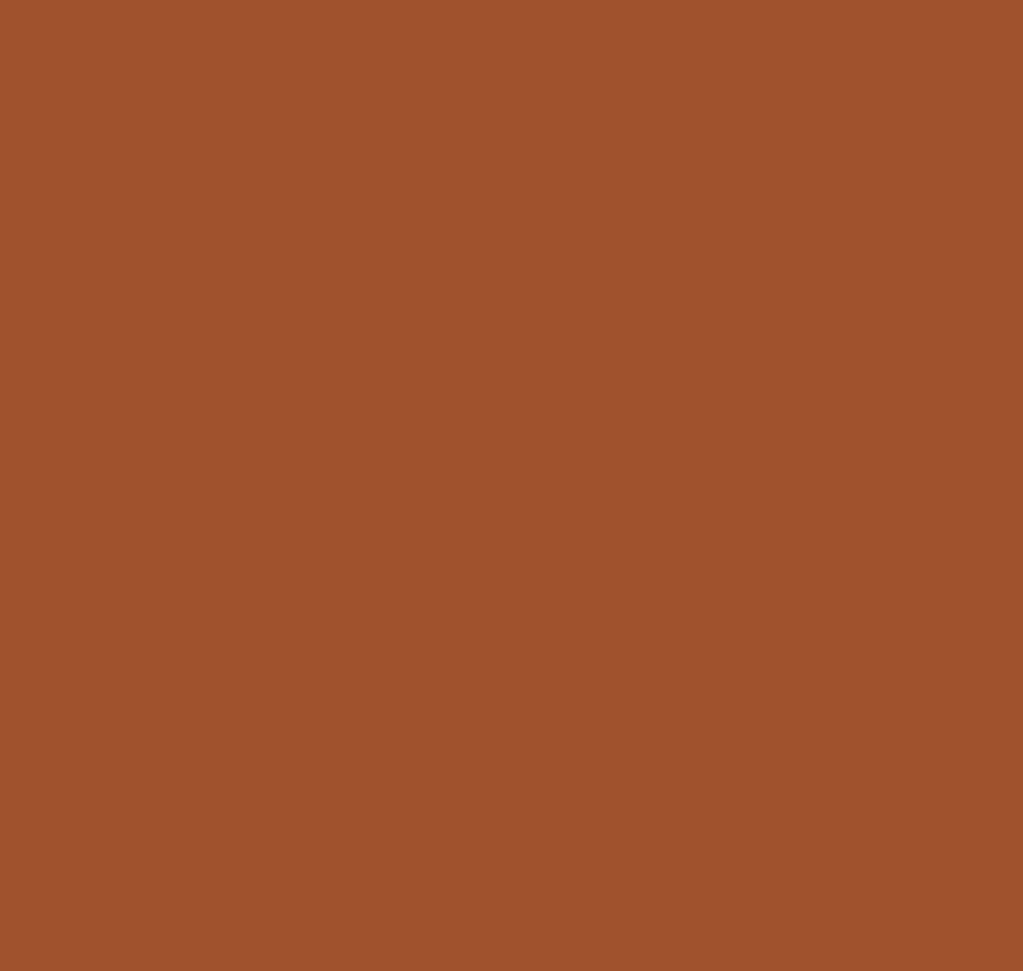
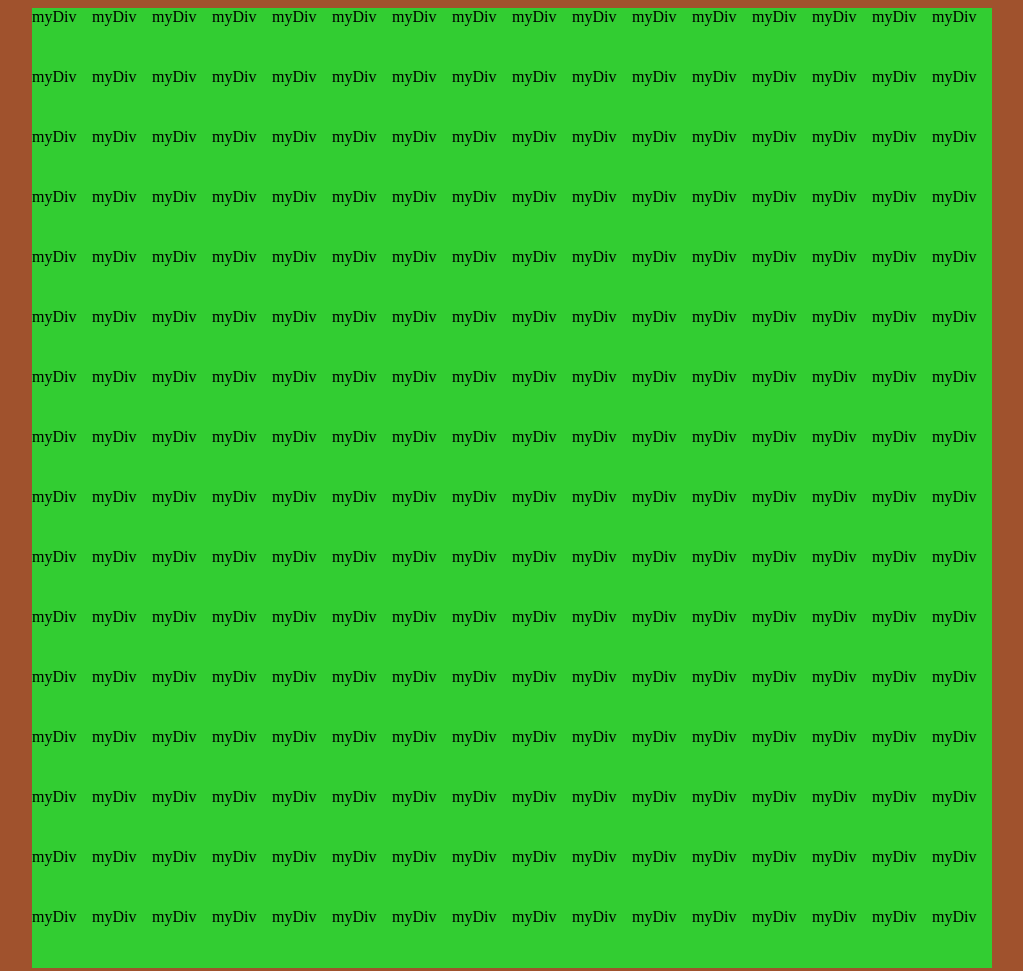
Before and after one commit to Thorwine/odin-etch-a-sketch, a plain HTML site: page index.html in a window 1280 px wide. Shown: the whole page, without its empty margins (128-1151 px from the left). Before the commit the page ends 800 px from the top, so only its background shows below. Drawn offline with Linux system fonts and the light colour scheme.

Commit message:
Add loop for 16x16 divs in container

```diff
--- a/src/scripts/script.js
+++ b/src/scripts/script.js
@@ -1 +1,16 @@
-console.log('Hello World!');
+const body = document.querySelector('body');
+
+// Container
+const container = document.createElement('div');
+container.classList.toggle('container')
+container.style.cssText = 'width: 960px; height: 960px; background-color: darkgrey; display: flex; flex-wrap: wrap;';
+body.appendChild(container);
+
+// Divs
+for (let i = 0; i < 256; i++) {
+  const div = document.createElement('div');
+  div.classList.toggle('div');
+  div.style.cssText = 'width: 60; height: 60px; background-color: limegreen; flex: 0 0 60px;';
+  div.textContent = 'myDiv';
+  container.appendChild(div);
+}
--- a/src/styles/style.css
+++ b/src/styles/style.css
@@ -1,3 +1,5 @@
-html {
+body {
   background-color: sienna;
+  display: flex;
+  justify-content: center;
 }
```
